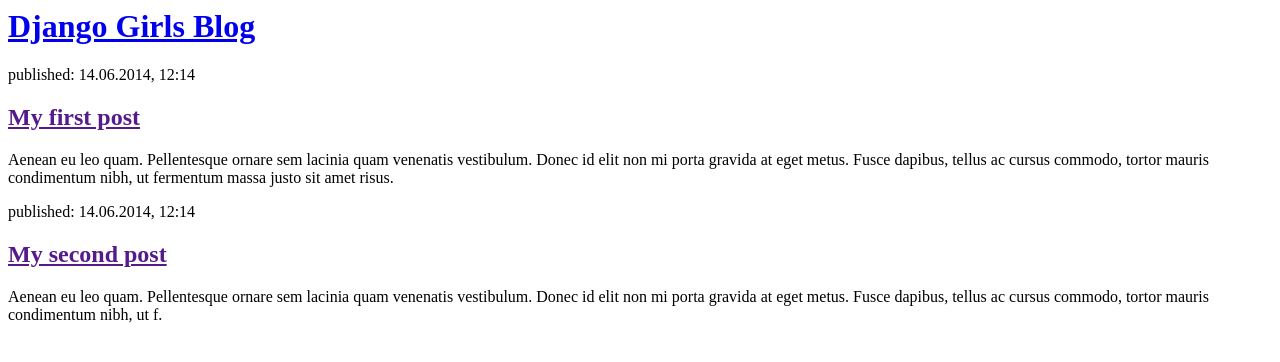
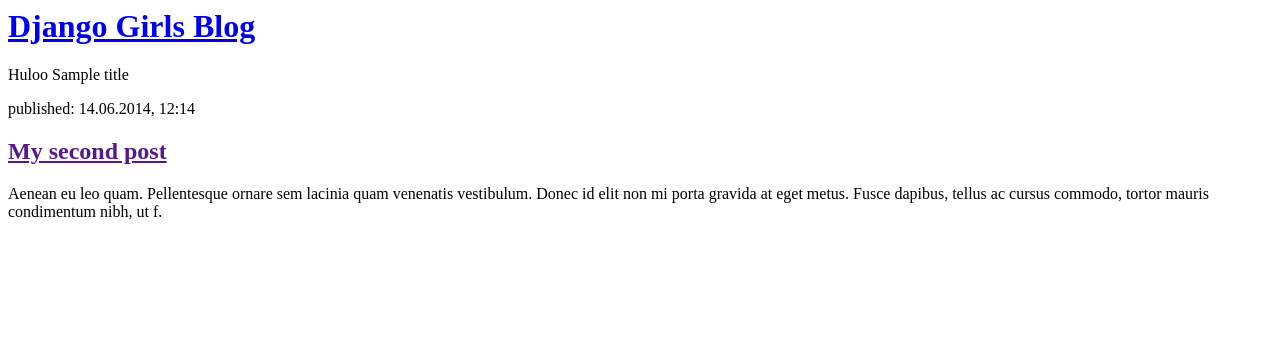
Before and after one commit to 05berk05/my-first-blog, a Django app: page / in a window 1280 px wide. Shown: the top 362 px of the page. Run offline with Django 3.2, Linux system fonts and the light colour scheme; data comes from the database, SQL or seed files in the repository; both versions use the stored data as it was after the commit.

Commit message:
Changed the HTML for the site.

```diff
--- a/blog/templates/blog/post_list.html
+++ b/blog/templates/blog/post_list.html
@@ -8,9 +8,9 @@
         </div>
 
         <div>
-            <p>published: 14.06.2014, 12:14</p>
-            <h2><a href="">My first post</a></h2>
-            <p>Aenean eu leo quam. Pellentesque ornare sem lacinia quam venenatis vestibulum. Donec id elit non mi porta gravida at eget metus. Fusce dapibus, tellus ac cursus commodo, tortor mauris condimentum nibh, ut fermentum massa justo sit amet risus.</p>
+                {% for post in posts %}
+                {{ post }}
+                {% endfor %}
         </div>
 
         <div>
--- a/blog/views.py
+++ b/blog/views.py
@@ -1,3 +1,7 @@
 from django.shortcuts import render
+from django.utils import timezone
+from .models import Post
+
 def post_list(request):
-    return render(request, 'blog/post_list.html', {})
+    posts = Post.objects.filter(published_date__lte=timezone.now()).order_by('published_date')
+    return render(request, 'blog/post_list.html', {'posts': posts})
```
Also changed, not shown: db.sqlite3.
